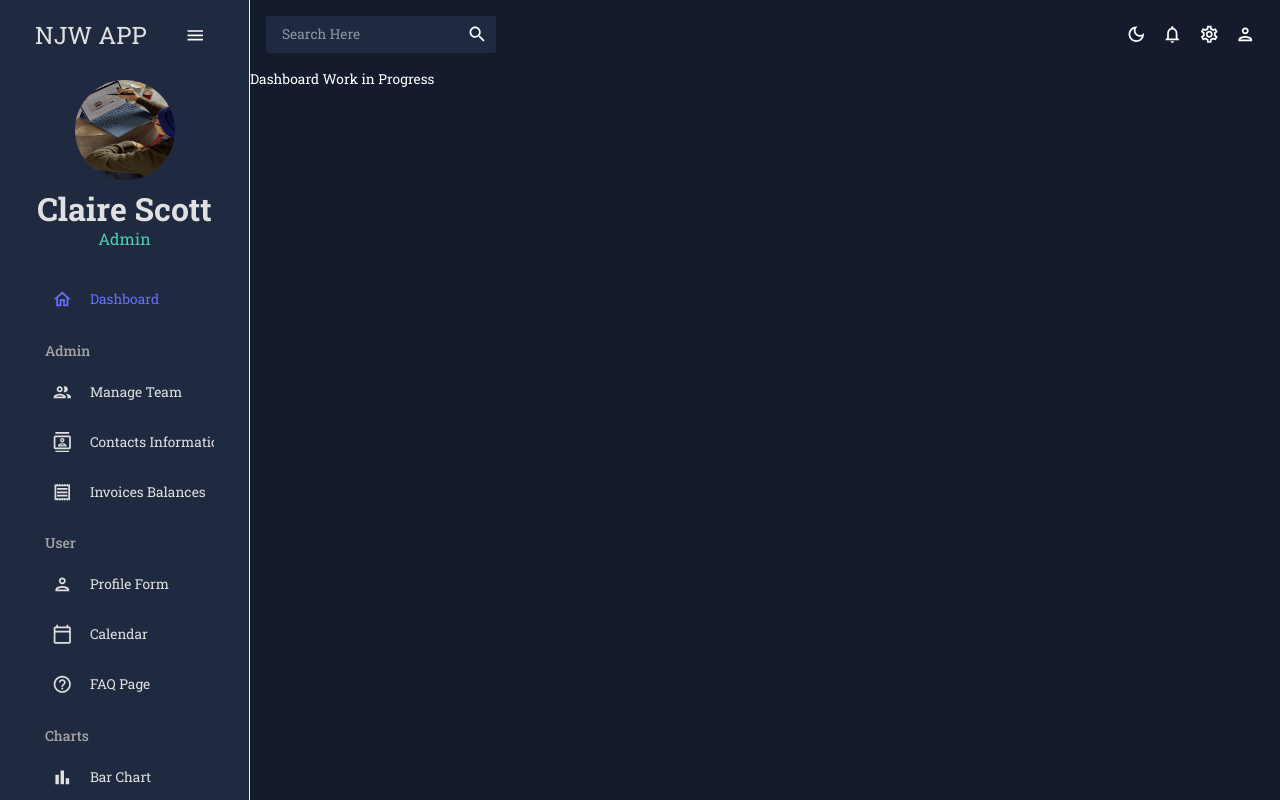
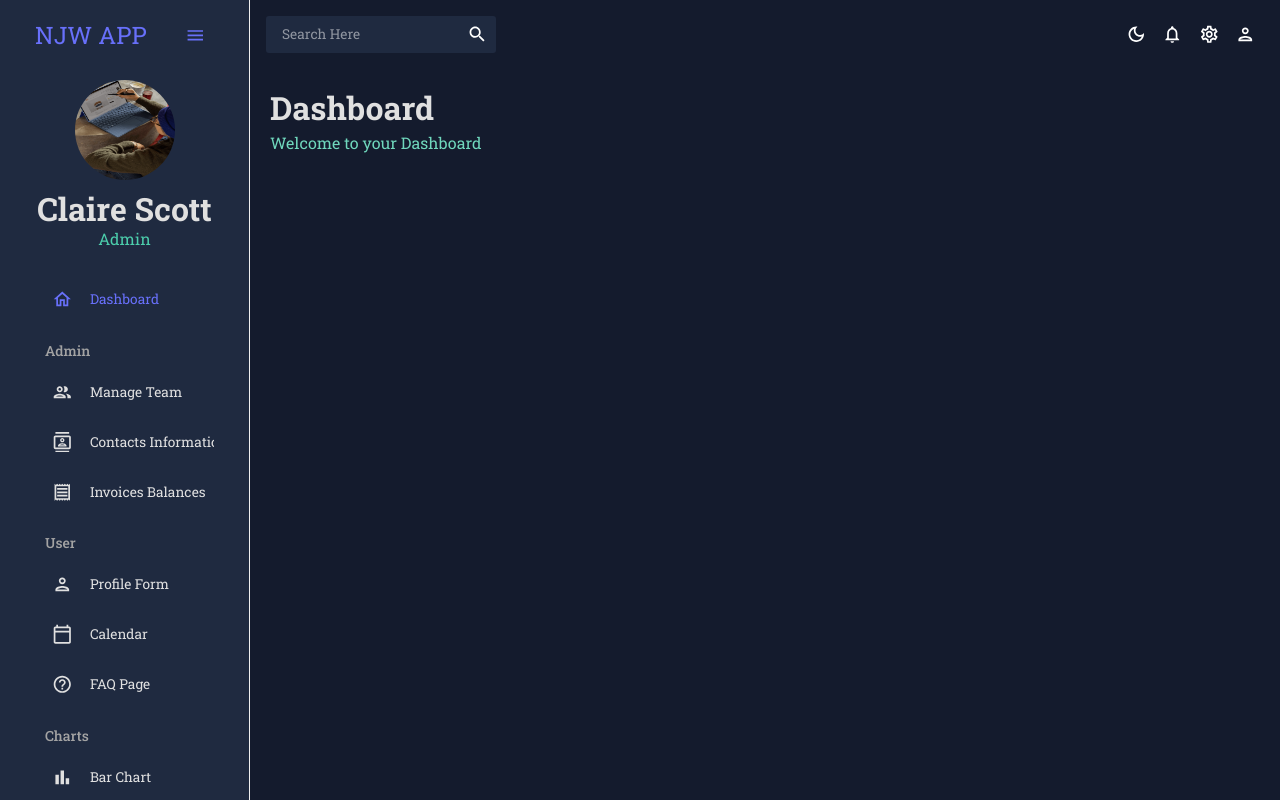
Before and after one commit to NatashaJWangui/React-Admin-Dashboard, a React (Create React App) app: page / in a window 1280 px wide. Shown: the top 800 px of the page. Built offline with nearby package versions, Linux system fonts and the light colour scheme.

Commit message:
Fixed sidebar hover on title
Fixed sidebar hover on title

```diff
--- /dev/null
+++ b/src/components/Header.jsx
@@ -0,0 +1,21 @@
+import React from 'react';
+import { Typography, Box, useTheme } from '@mui/material';
+import {tokens} from "../theme";
+
+
+function Header({title, subtitle}) {
+  const theme = useTheme();
+  const colors = tokens(theme.palette.mode);
+  return (
+    <Box mb="30px">
+        <Typography variant='h2' color={colors.grey[100]} fontWeight="bold" sx={{mb: "5px"}}>
+            {title}
+        </Typography>
+        <Typography variant='h5' color={colors.greenAccent[400]}>
+            {subtitle}
+        </Typography>
+    </Box>
+  )
+}
+
+export default Header
--- a/src/scenes/Global/Sidesection.jsx
+++ b/src/scenes/Global/Sidesection.jsx
@@ -53,7 +53,7 @@
           color: "#868dfb !important",
         },
         "& .ps-menu-button.ps-active": {
-          color: "#6870fa !important",
+          color: "#6870fa !important", //blue text hover
         },
         "& .ps-menu-icon": {
           backgroundColor: "transparent !important",
@@ -78,10 +78,10 @@
                 alignItems="center"
                 ml="15px"
               >
-                <Typography variant="h3" color={colors.grey[100]}>
+                <Typography variant="h3" color={colors.blueAccent[500]} >
                   NJW APP
                 </Typography>
-                <IconButton onClick={() => setIsCollapsed(!isCollapsed)}>
+                <IconButton onClick={() => setIsCollapsed(!isCollapsed)} sx={{color: colors.blueAccent[500],}}>
                   <MenuOutlinedIcon />
                 </IconButton>
               </Box>
--- a/src/scenes/dashboard/index.jsx
+++ b/src/scenes/dashboard/index.jsx
@@ -1,8 +1,15 @@
 import React from 'react'
+import Header from '../../components/Header'
+import { Box } from '@mui/material'
 
 function Dashboard() {
   return (
-    <div>Dashboard Work in Progress</div>
+    <Box m="20px">
+      <Box display="flex" justifyContent="space-between" alignItems="center">
+        <Header title="Dashboard" subtitle="Welcome to your Dashboard"/>
+      </Box>
+
+    </Box>
   )
 }
 
```
